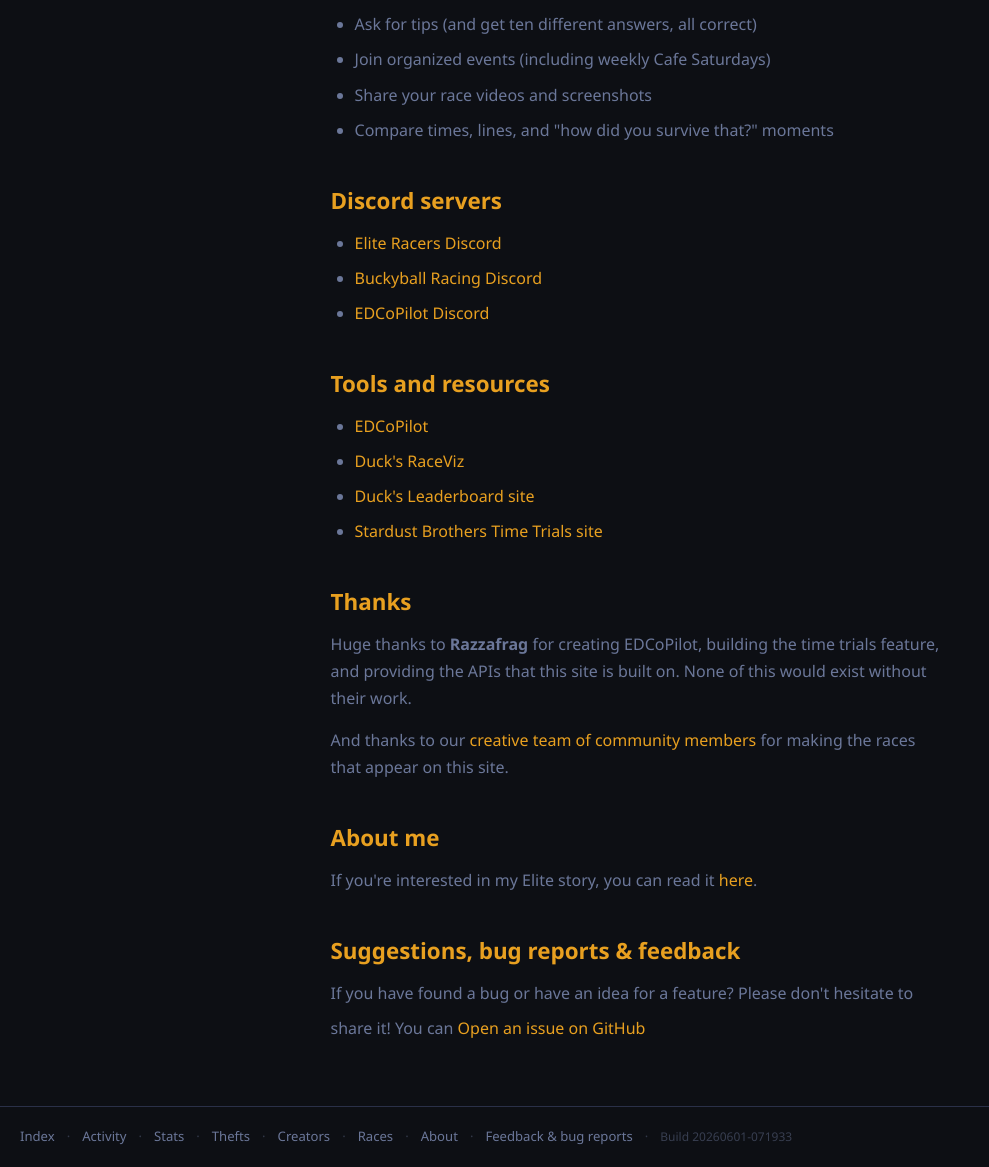
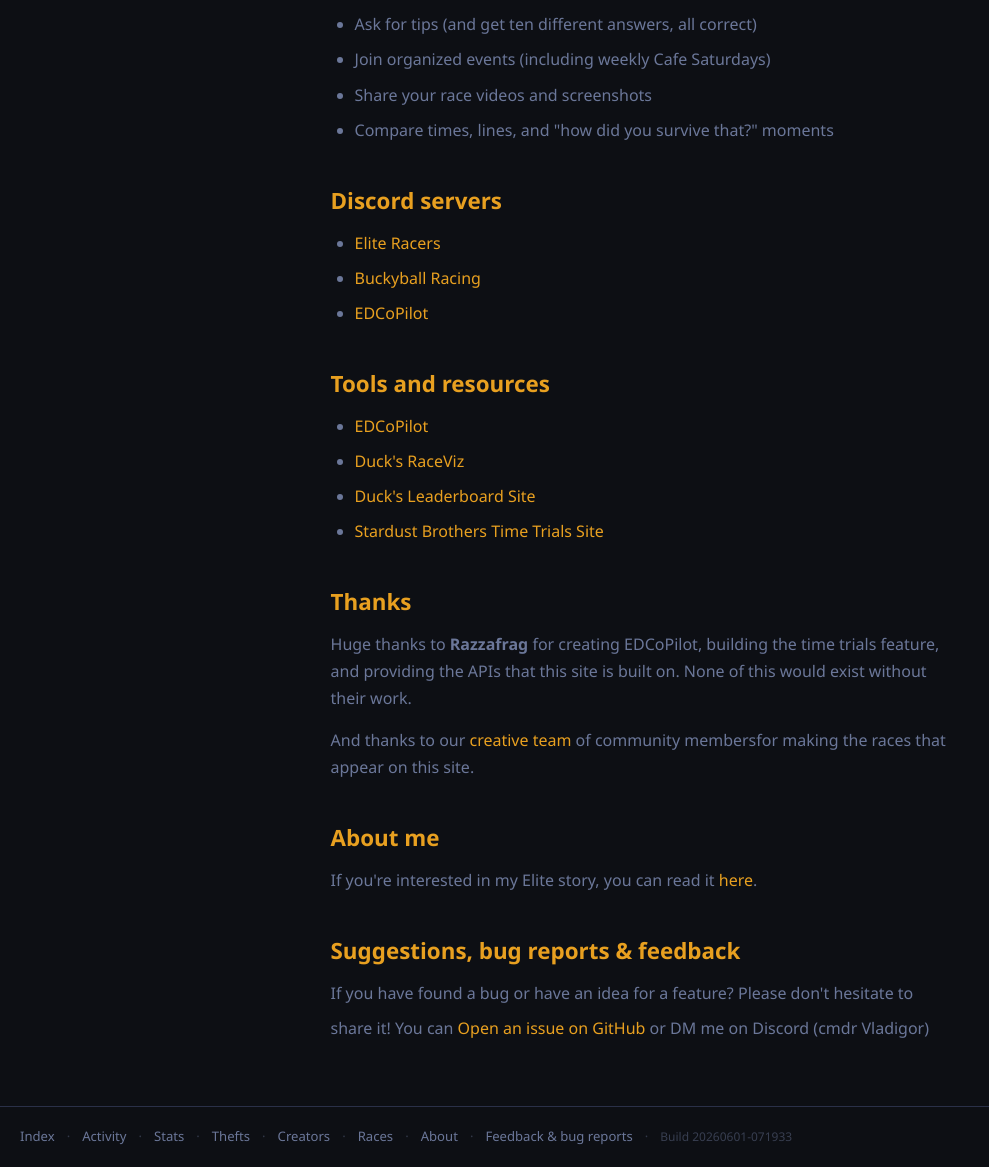
Before and after one commit to vladigor/ed-timetrials-leaderboard, a FastAPI app: page /about in a window 1280 px wide. Shown: the part 878-2045 px from the top of the page, without its empty margins (0-989 px from the left). Run offline with FastAPI, Linux system fonts and the light colour scheme; some libraries are stand-ins or nearby versions.

Commit message:
Updated About page links

```diff
--- a/templates/about.html
+++ b/templates/about.html
@@ -16,7 +16,7 @@
     <section class="about-section">
       <h2 class="cmdr-section-heading">What is this?</h2>
       <p>
-        Elite Dangerous Time Trials are <a href="/creators">community-created</a> competitive races within the game
+        Elite Dangerous Time Trials are <a href="/community">community-created</a> competitive races within the game
         <a href="https://www.elitedangerous.com/">Elite: Dangerous</a>
         where pilots race through a course in the fastest time possible — whether in a ship, SRV, fighter, or on foot.
         Races take place across the galaxy, from bustling systems near the bubble to remote
@@ -61,9 +61,9 @@
     <section class="about-section">
       <h3 class="cmdr-section-heading">Discord servers</h3>
       <ul>
-        <li><a href="https://discord.com/invite/cvZKNvvj2g" target="_blank" rel="noopener">Elite Racers Discord</a></li>
-        <li><a href="https://discord.gg/YwxcsCf" target="_blank" rel="noopener">Buckyball Racing Discord</a></li>
-        <li><a href="https://discord.gg/DwH3WcMjKa" target="_blank" rel="noopener">EDCoPilot Discord</a></li>
+        <li><a href="https://discord.com/invite/cvZKNvvj2g" target="_blank" rel="noopener">Elite Racers</a></li>
+        <li><a href="https://discord.gg/YwxcsCf" target="_blank" rel="noopener">Buckyball Racing</a></li>
+        <li><a href="https://discord.gg/DwH3WcMjKa" target="_blank" rel="noopener">EDCoPilot</a></li>
       </ul>
     </section>
 
@@ -72,8 +72,8 @@
       <ul>
         <li><a href="https://www.razzafrag.com" target="_blank" rel="noopener">EDCoPilot</a></li>
         <li><a href="https://raceviz.shangtai.net/" target="_blank" rel="noopener">Duck's RaceViz</a></li>
-        <li><a href="https://leaderboard.shangtai.net/" target="_blank" rel="noopener">Duck's Leaderboard site</a></li>
-        <li><a href="https://frinkbottle.uk/TimeTrials/" target="_blank" rel="noopener">Stardust Brothers Time Trials site</a></li>
+        <li><a href="https://leaderboard.shangtai.net/" target="_blank" rel="noopener">Duck's Leaderboard Site</a></li>
+        <li><a href="https://frinkbottle.uk/TimeTrials/" target="_blank" rel="noopener">Stardust Brothers Time Trials Site</a></li>
       </ul>
     </section>
 
@@ -85,7 +85,7 @@
         without their work.
       </p>
       <p>
-        And thanks to our <a href="/creators">creative team of community members</a> for making the races that appear on this site.
+        And thanks to our <a href="/creators">creative team</a> of community membersfor making the races that appear on this site.
       </p>
     </section>
 
@@ -104,7 +104,7 @@
          href="https://github.com/vladigor/ed-timetrials-leaderboard/issues"
          target="_blank" rel="noopener">
         Open an issue on GitHub
-      </a>
+      </a>  or DM me on Discord (cmdr Vladigor)
       </p>
     </section>
 
```
